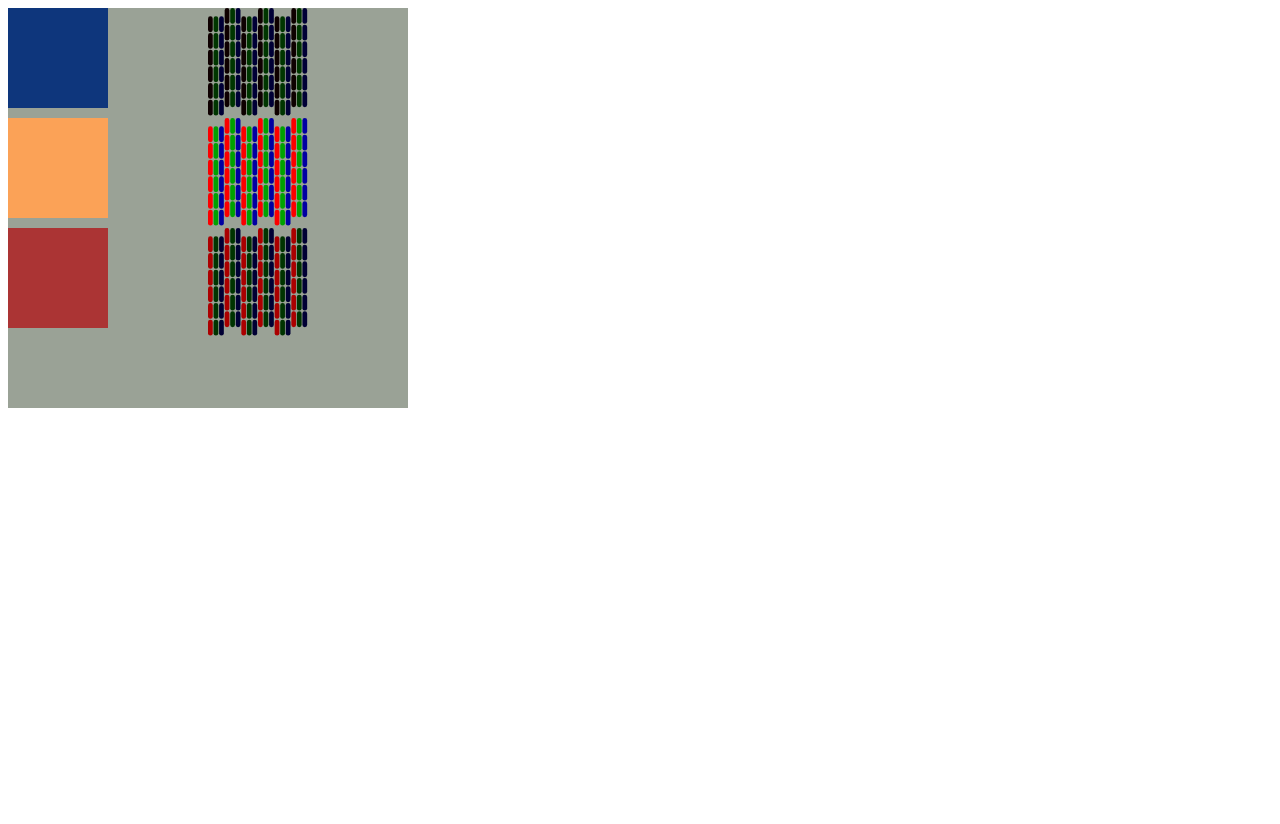
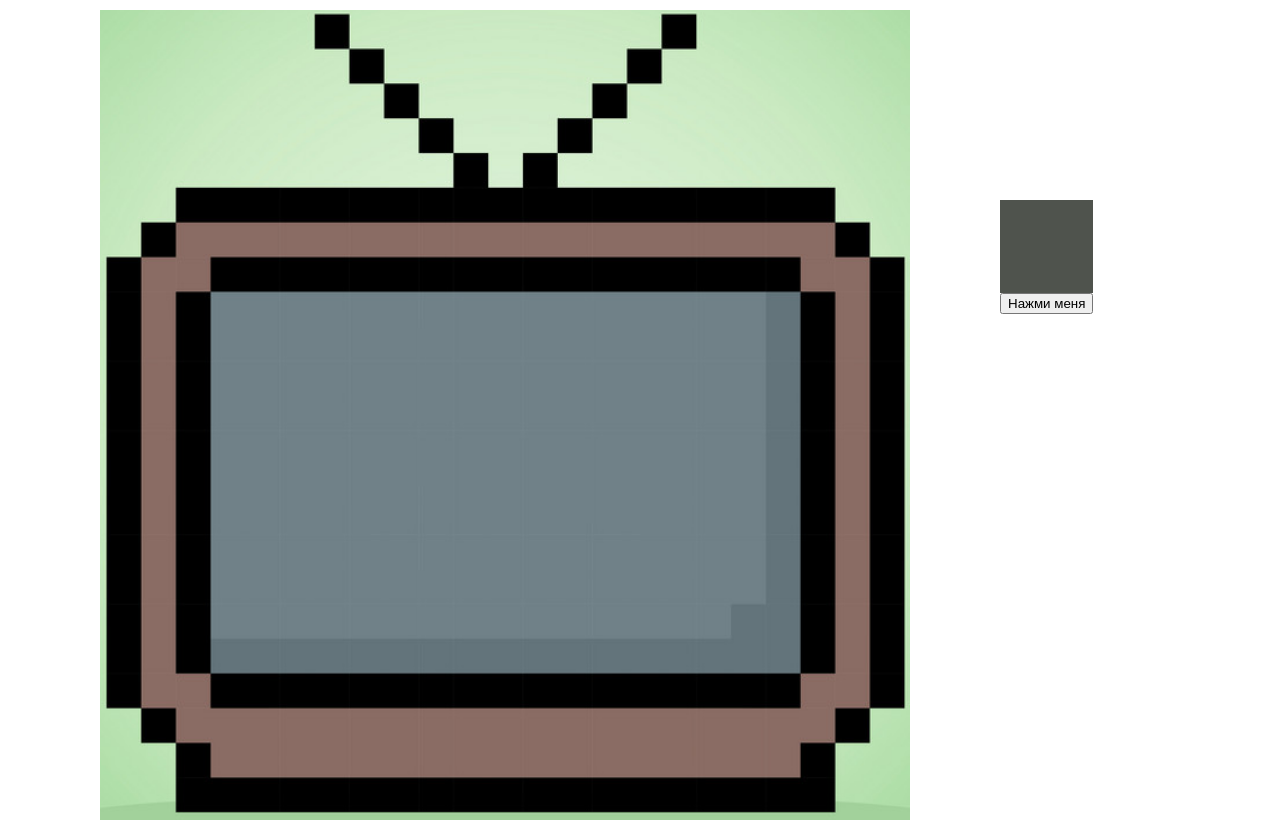
Before and after one commit to maeshchenko/crt-canvas, a website: page dist/index.html in a window 1280 px wide. Before the commit the page ends 800 px from the top, so only its background shows below. Drawn offline with Linux system fonts and the light colour scheme; files whose address does not match are found by name.

Commit message:
add build workflow

```diff
--- a/dist/index.html
+++ b/dist/index.html
@@ -1 +1 @@
-<!doctype html><html><head><meta charset="utf-8"/><title>Webpack App</title><script defer="defer" src="main.js"></script></head><body><canvas width="400px" height="400px"></canvas></body></html>
+<!doctype html><html><head><meta charset="utf-8"/><title>Webpack App</title><script defer="defer" src="main.js"></script></head><body><div style="position: absolute; top: 10px; left: 100px"><canvas id="result-crt" width="810px" height="810px"></canvas></div><div style="position: absolute; top: 600px; left: 0px; display: none"><video id="source-video" width="60" height="60" controls><source src="chip4.mp4" type="video/mp4">Your browser does not support the video tag.</video></div><div style="position:absolute; top: 200px; left: 1000px; display: flex; flex-flow: column"><canvas id="source" width="60px" height="60px"></canvas><button id="btn">Нажми меня</button></div></body></html>
--- a/dist/main.js
+++ b/dist/main.js
@@ -1 +1 @@
-(()=>{"use strict";function t(t,a,l,e,i,n){var g=i/100*30,c=i/100*5,o=l,r=e;t.beginPath(),t.roundRect(o,r,g,n,5),t.fillStyle="rgba(".concat(String(a[0]),",0,0,1)"),o=o+g+c,t.fill(),t.beginPath(),t.fillStyle="rgba(0,".concat(String(a[1]),",0,1)"),t.roundRect(o,r,g,n,5),o=o+g+c,t.fill(),t.beginPath(),t.fillStyle="rgba(0,0,".concat(String(a[1]),",1)"),t.roundRect(o,r,g,n,5),t.fill(),console.log("width, height: ",3*g+2*c,n)}function a(a,l,e,i,n,g,c){for(var o=i/g,r=n/g,f=o/100*95,d=o/100*5,h=r/100*95,b=r/100*5,u=l,S=e,s=0;s<g;s++){for(var P=0;P<g;P++)P%2==0?S+=r/2:S-=r/2,t(a,c,u,S,f,h),u=u+f+d;u=l,S=S+h+b}}var l=document.getElementsByTagName("canvas")[0],e=l.getContext("2d"),i=["#0e367c","#fba257","#ab3434"];e.fillStyle="#9aa296",e.fillRect(0,0,l.width,l.height),e.fill(),e.beginPath(),e.roundRect(0,0,100,100,0),e.fillStyle=i[0],e.fill(),e.closePath(),e.beginPath(),e.roundRect(0,110,100,100,0),e.fillStyle=i[1],e.fill(),e.closePath(),e.beginPath(),e.roundRect(0,220,100,100,0),e.fillStyle=i[2],e.fill(),e.closePath();var n=new Image;n.src="public/download.png",n.onload=function(){e.drawImage(n,0,0,100,100)};var g=e.getImageData(10,10,1,1).data,c=e.getImageData(0,120,1,1).data,o=e.getImageData(0,220,1,1).data;a(e,200,0,100,100,6,g),a(e,200,110,100,100,6,c),a(e,200,220,100,100,6,o)})();
+(()=>{"use strict";var t=document.getElementById("source"),e=t.getContext("2d"),a=document.getElementById("result-crt"),l=a.getContext("2d");e.fillStyle="#4f534d",e.fillRect(0,0,a.width,a.height),e.fill();var n=new Image;n.src="tv.png",n.onload=function(){l.drawImage(n,0,0,a.width,a.height)};var i=document.getElementById("source-video");document.getElementById("btn").onclick=function(){i.paused?i.play():i.pause()},i.addEventListener("play",(function(){requestAnimationFrame((function a(){l.fillStyle="#2a2a2a",l.fillRect(110,280,592,384),l.fill(),e.drawImage(i,0,0,60,60);for(var n=0;n<t.height;n++)for(var o=0;o<t.width;o++){r=e.getImageData(o,n,1,1).data,c=n,g=o,284,220,void 0,void 0,void 0,void 0,f=1.8,.2,.2,u=6.000000000000001,(d=l).beginPath(),d.roundRect(6*g+220,c*u+.2*c+284,f,u,5),d.fillStyle="rgba(255,0,0,".concat(r[0]/255,")"),d.fill(),d.beginPath(),d.fillStyle="rgba(0,255,0,".concat(r[1]/255,")"),d.roundRect(6*g+.2+f+220,c*u+.2*c+284,f,u,5),d.fill(),d.beginPath(),d.fillStyle="rgba(0,0,255,".concat(r[2]/255,")"),d.roundRect(6*g+.4+3.6+220,c*u+.2*c+284,f,u,5),d.fill()}var d,r,c,g,f,u;requestAnimationFrame(a)}))}))})();
```
Also changed, not shown: .github/workflows/build.yaml (added).
